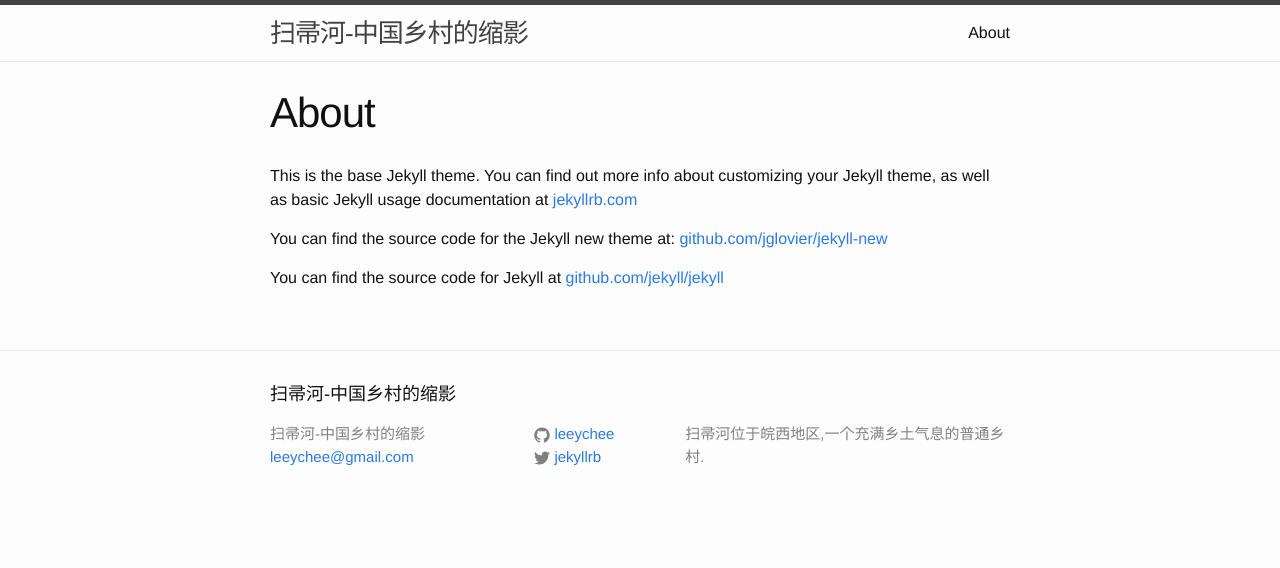
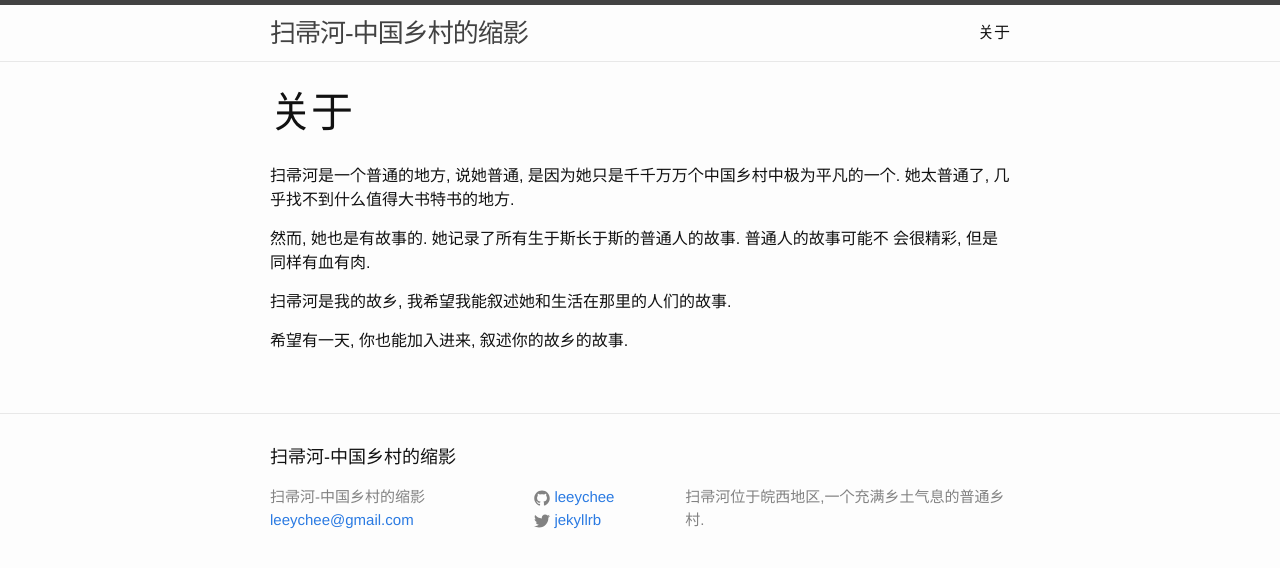
Before and after one commit to leeychee/broomriver, a Jekyll site: the page built from about.md, in a window 1280 px wide. Shown: the top 568 px of the page. Built offline with Jekyll 4.4.1, drawn with Linux system fonts in a browser that asks for light colours.

Commit message:
改为扫帚河的说明

```diff
--- a/about.md
+++ b/about.md
@@ -1,11 +1,15 @@
 ---
 layout: page
-title: About
+title: 关于
 permalink: /about/
 ---
 
-This is the base Jekyll theme. You can find out more info about customizing your Jekyll theme, as well as basic Jekyll usage documentation at [jekyllrb.com](http://jekyllrb.com/)
+扫帚河是一个普通的地方, 说她普通, 是因为她只是千千万万个中国乡村中极为平凡的一个.
+她太普通了, 几乎找不到什么值得大书特书的地方.
 
-You can find the source code for the Jekyll new theme at: [github.com/jglovier/jekyll-new](https://github.com/jglovier/jekyll-new)
+然而, 她也是有故事的. 她记录了所有生于斯长于斯的普通人的故事. 普通人的故事可能不
+会很精彩, 但是同样有血有肉.
 
-You can find the source code for Jekyll at [github.com/jekyll/jekyll](https://github.com/jekyll/jekyll)
+扫帚河是我的故乡, 我希望我能叙述她和生活在那里的人们的故事.
+
+希望有一天, 你也能加入进来, 叙述你的故乡的故事.
--- a/index.html
+++ b/index.html
@@ -4,7 +4,7 @@ layout: default
 
 <div class="home">
 
-  <h1 class="page-heading">Posts</h1>
+  <h1 class="page-heading">扫帚河的故事</h1>
 
   <ul class="post-list">
     {% for post in site.posts %}
```
Also changed, not shown: _posts/2014-10-14-about-broom-river.md (added, +7 -0 lines), _posts/2014-10-14-welcome-to-jekyll.markdown (deleted, +0 -25 lines).
